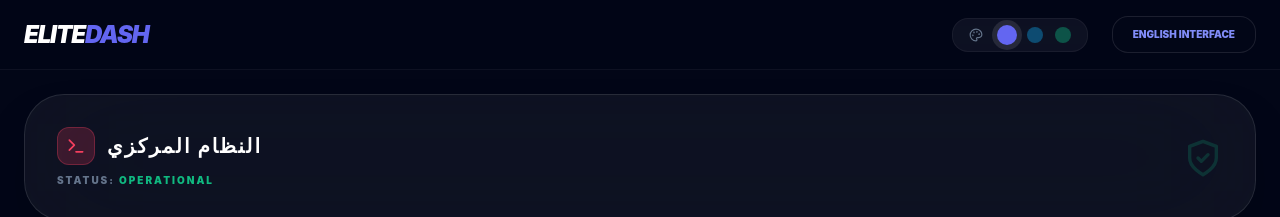
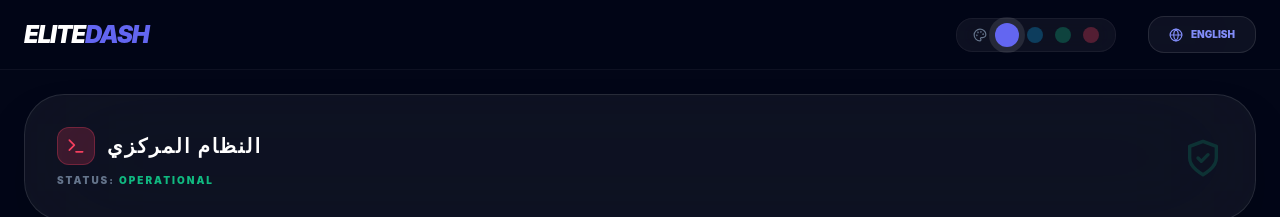
Before and after one commit to marwanalpumu-del/elitedash-modern-dashboard, a React (Vite) app: page / in a window 1280 px wide. Shown: the top 217 px of the page. Built offline with nearby package versions, Linux system fonts and the light colour scheme; the HTML template or start-up script is replaced by a standard one.

Commit message:
Update Navbar.jsx

```diff
--- a/src/components/Navbar.jsx
+++ b/src/components/Navbar.jsx
@@ -1,21 +1,29 @@
-import React from 'react';
-import { ShieldCheck, Palette } from 'lucide-react';
-
 /**
  * @component Navbar
- * @version 1.2.0
- * @description The high-end navigation controller with integrated Audio Feedback Logic.
- * Now synchronized with global system configuration for conditional sound execution.
+ * @version 1.3.0
+ * @author Marwan
+ * @description Superior navigation controller with embedded Digital Signal Processing (DSP).
+ * Integrates dynamic theme switching and conditional audio feedback logic.
  */
-export default function Navbar({ lang, toggleLanguage, userRole, currentTheme, setTheme, audioEnabled }) {
+
+import React from 'react';
+import { ShieldCheck, Palette, Globe } from 'lucide-react';
+
+export default function Navbar({
+  lang,
+  toggleLanguage,
+  userRole,
+  currentTheme,
+  setTheme,
+  audioEnabled
+}) {
 
   /**
    * @function playCyberClick
-   * @description Generates a 800Hz digital pulse for tactile audio feedback.
-   * Execution is conditional based on the global 'audioEnabled' state.
+   * @description Generates a synthesized 800Hz sine wave pulse.
+   * Safety Guard: Aborts execution if 'audioEnabled' state is false.
    */
   const playCyberClick = () => {
-    // SECURITY GUARD: Only proceed if audio is enabled in Global Settings
     if (!audioEnabled) return;
 
     try {
@@ -26,7 +34,7 @@ export default function Navbar({ lang, toggleLanguage, userRole, currentTheme, s
       oscillator.type = 'sine';
       oscillator.frequency.setValueAtTime(800, context.currentTime);
 
-      gainNode.gain.setValueAtTime(0.05, context.currentTime); // Very subtle volume
+      gainNode.gain.setValueAtTime(0.04, context.currentTime); // Optimized for subtle feedback
       gainNode.gain.exponentialRampToValueAtTime(0.0001, context.currentTime + 0.1);
 
       oscillator.connect(gainNode);
@@ -34,60 +42,73 @@ export default function Navbar({ lang, toggleLanguage, userRole, currentTheme, s
 
       oscillator.start();
       oscillator.stop(context.currentTime + 0.1);
-    } catch (e) {
-      console.warn("Audio Context blocked or unsupported by terminal environment.");
+    } catch (error) {
+      console.warn("Telemetry: Audio Context interaction suppressed by environment.");
     }
   };
 
+  /** * @constant THEME_PROTOCOLS
+   * @description Defines the visual identity nodes available for system-wide injection.
+   */
   const protocols = [
-    { id: 'purple', color: 'bg-indigo-500', shadow: 'shadow-indigo-500/40' },
-    { id: 'ocean',  color: 'bg-sky-500',    shadow: 'shadow-sky-500/40' },
+    { id: 'purple',  color: 'bg-indigo-500',  shadow: 'shadow-indigo-500/40' },
+    { id: 'ocean',   color: 'bg-sky-500',     shadow: 'shadow-sky-500/40' },
     { id: 'emerald', color: 'bg-emerald-500', shadow: 'shadow-emerald-500/40' },
+    { id: 'rose',    color: 'bg-rose-500',    shadow: 'shadow-rose-500/40' } // Integrated for Lockdown sync
   ];
 
   return (
-    <nav className="sticky top-0 z-50 bg-[#020617]/80 backdrop-blur-3xl border-b border-white/5 px-6 py-4 flex justify-between items-center transition-all duration-500">
+    <nav className="sticky top-0 z-[60] bg-[#020617]/80 backdrop-blur-3xl border-b border-white/5 px-6 py-4 flex justify-between items-center transition-all duration-500">
 
-      {/* Brand Identity Section */}
+      {/* BRANDING NODE */}
       <div className="flex flex-col">
-        <div className="flex items-center gap-2">
+        <div className="flex items-center gap-3">
           <h1 className="text-xl lg:text-2xl font-black italic text-white uppercase tracking-tighter">
-            ELITE<span className="text-indigo-500">DASH</span>
+            ELITE<span style={{ color: 'rgb(var(--primary))' }}>DASH</span>
           </h1>
+
           {userRole === 'admin' && (
-            <div className="flex items-center gap-1 bg-rose-500/10 border border-rose-500/20 px-2 py-0.5 rounded-full">
+            <div className="flex items-center gap-1.5 bg-rose-500/10 border border-rose-500/20 px-3 py-1 rounded-full animate-pulse">
               <ShieldCheck size={10} className="text-rose-500" />
-              <span className="text-[8px] text-rose-500 font-black uppercase tracking-widest">Root</span>
+              <span className="text-[8px] text-rose-500 font-black uppercase tracking-[0.2em]">Root Access</span>
             </div>
           )}
         </div>
       </div>
 
-      <div className="flex items-center gap-6">
-        {/* Color Protocol Selectors with Interactive Feedback */}
-        <div className="hidden md:flex items-center gap-3 bg-white/5 px-4 py-2 rounded-2xl border border-white/5">
-          <Palette size={14} className="text-slate-500 mr-1" />
+      {/* SYSTEM CONTROLS */}
+      <div className="flex items-center gap-4 lg:gap-8">
+
+        {/* PROTOCOL SELECTOR: HIDDEN ON SMALL SCREENS FOR CLARITY */}
+        <div className="hidden md:flex items-center gap-3 bg-white/5 px-4 py-2 rounded-2xl border border-white/5 backdrop-blur-md">
+          <Palette size={14} className="text-slate-500" />
           {protocols.map((p) => (
             <button
               key={p.id}
+              title={`Switch to ${p.id} protocol`}
               onClick={() => {
                 setTheme(p.id);
-                playCyberClick(); // Feedback triggered via Audio Guard
+                playCyberClick();
               }}
-              className={`w-4 h-4 rounded-full transition-all duration-300 ${p.color} ${currentTheme === p.id ? `scale-125 ring-4 ring-white/10 ${p.shadow}` : 'opacity-40 hover:opacity-100'}`}
+              className={`w-4 h-4 rounded-full transition-all duration-300 transform ${p.color} ${
+                currentTheme === p.id
+                ? `scale-150 ring-4 ring-white/10 ${p.shadow}`
+                : 'opacity-30 hover:opacity-100 hover:scale-110'
+              }`}
             />
           ))}
         </div>
 
-        {/* Global Language Controller */}
+        {/* LOCALIZATION TOGGLE */}
         <button
           onClick={() => {
             toggleLanguage();
-            playCyberClick(); // Feedback triggered via Audio Guard
+            playCyberClick();
           }}
-          className="px-5 py-2.5 border border-white/10 rounded-2xl text-[10px] font-black uppercase text-indigo-400 bg-[#020617] hover:border-indigo-500/30 transition-all active:scale-95"
+          className="group flex items-center gap-2 px-5 py-2.5 border border-white/10 rounded-2xl text-[10px] font-black uppercase text-indigo-400 bg-white/5 hover:border-indigo-500/40 hover:bg-white/10 transition-all active:scale-95"
         >
-          {lang === 'ar' ? 'English Interface' : 'الواجهة العربية'}
+          <Globe size={14} className="group-hover:rotate-180 transition-transform duration-700" />
+          <span>{lang === 'ar' ? 'English' : 'العربية'}</span>
         </button>
       </div>
     </nav>
```
